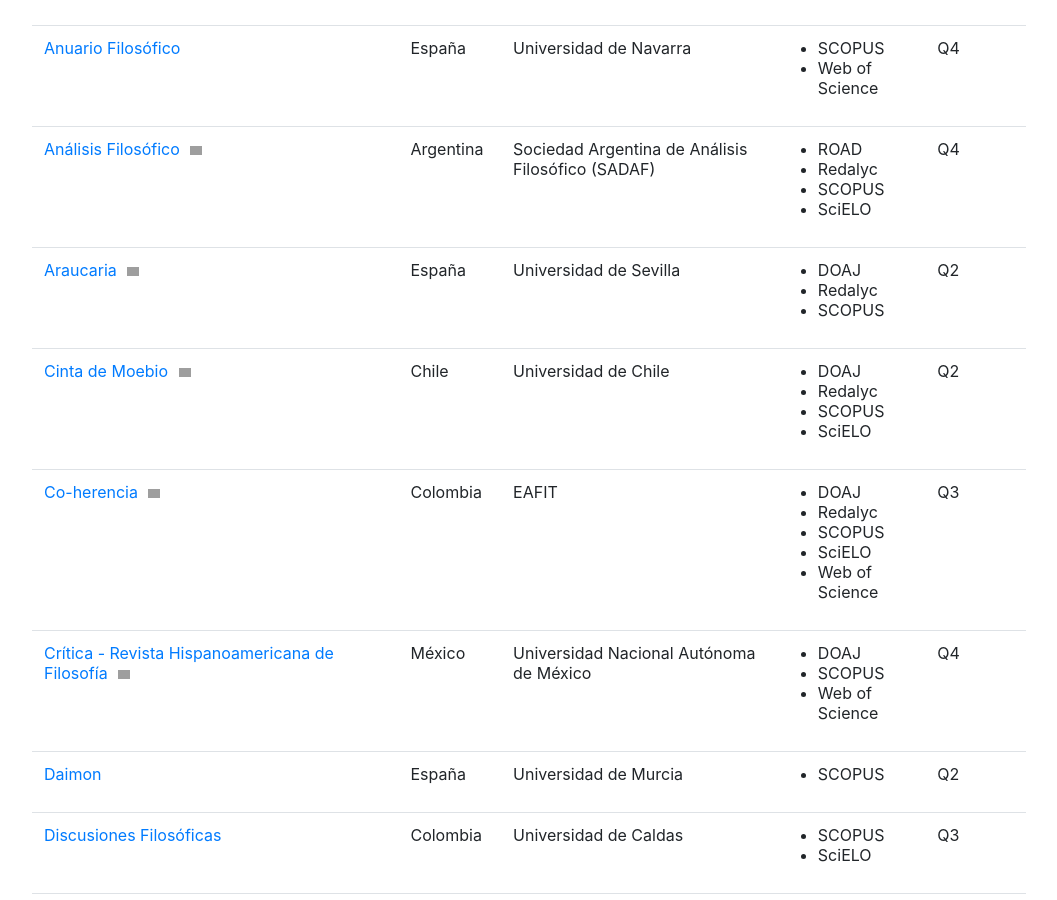
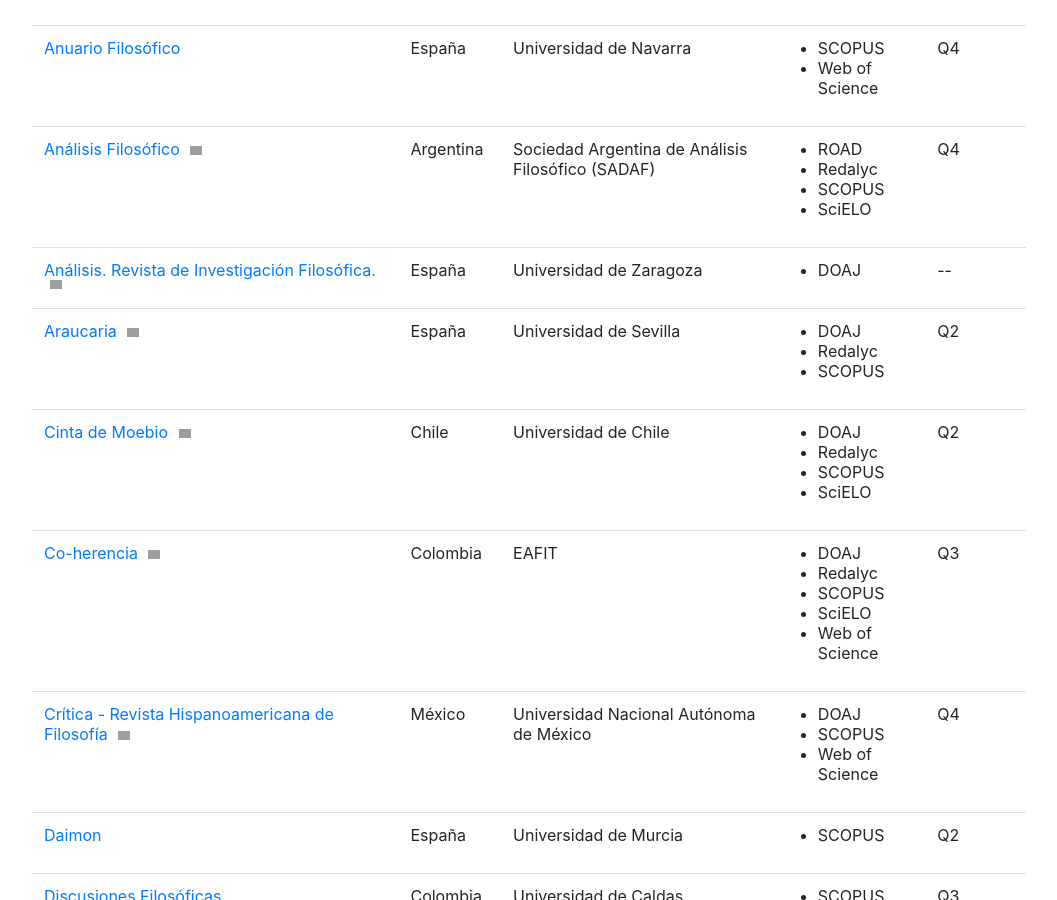
Before and after one commit to juanrloaiza/revistas_filosofia, a Jekyll site: the page built from index.md, in a window 1280 px wide and 900 px high, scrolled down 778 px. Shown: the whole window, without its empty margins (111-1168 px from the left). Built offline with Jekyll 4.4.1, drawn with Linux system fonts in a browser that asks for light colours; comment, search, counter and statistics services are not loaded; grey boxes are pictures that could not be loaded.

Commit message:
Más revistas

```diff
--- a/_data/revistas.yml
+++ b/_data/revistas.yml
@@ -274,3 +274,10 @@
     - DOAJ
     - SciELO
     - Web of Science
+
+- nombre: Análisis. Revista de Investigación Filosófica.
+  pais: España
+  web: https://papiro.unizar.es/ojs/index.php/analisis/index
+  universidad: Universidad de Zaragoza
+  indices:
+    - DOAJ
```
